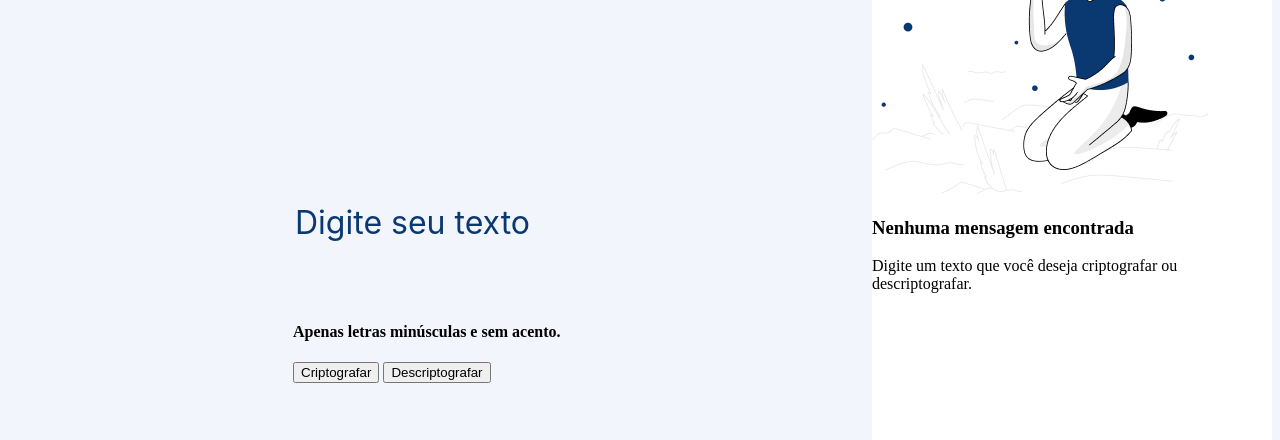
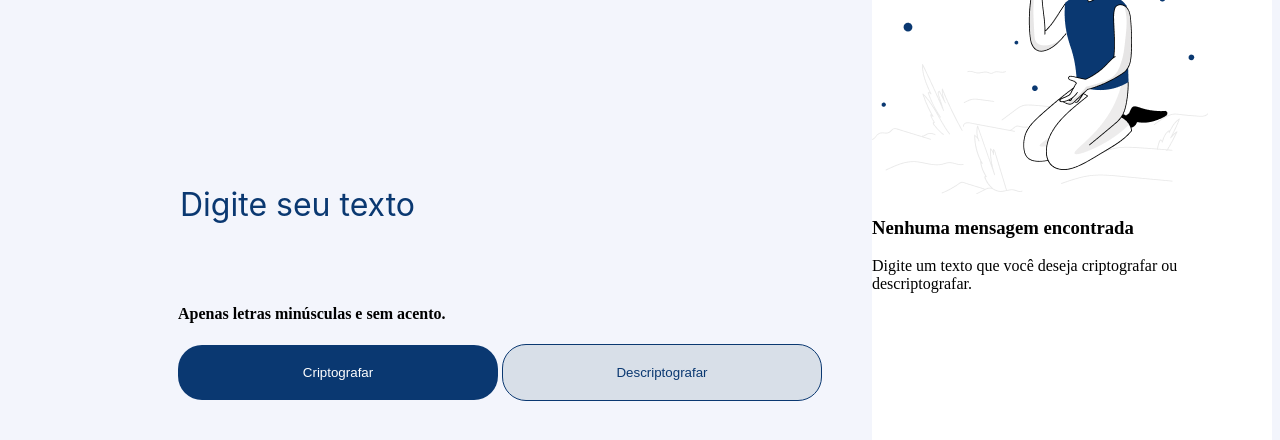
Before and after one commit to suhellynaraujo/Alura_Challenge_ONE, a plain HTML site: page html/index.html in a window 1280 px wide. Shown: the part 118-558 px from the top of the page. Drawn offline with Linux system fonts and the light colour scheme.

Commit message:
button css

```diff
--- a/css/style.css
+++ b/css/style.css
@@ -53,3 +53,23 @@ body{
     left: 1000px;
     border-radius: 32px;
 }
+
+
+#cript{
+    background: #0A3871;
+    border-radius: 24px;
+    border: #0A3871;
+    color: #FFF;
+    padding: 20px;
+    width: 320px;
+}
+
+
+#descript{
+    background: #D8DFE8;
+    border-radius: 24px;
+    border: 1px solid #0A3871;
+    color: #0A3871;
+    padding: 20px;
+    width: 320px;
+}
--- a/html/index.html
+++ b/html/index.html
@@ -24,8 +24,8 @@
                     <h4></h4>
                 </div>
                 <div id="botao">
-                    <button>Criptografar</button>
-                    <button>Descriptografar</button>
+                    <button id="cript">Criptografar</button>
+                    <button id="descript">Descriptografar</button>
                 </div>
             </div>
         </main>
```
